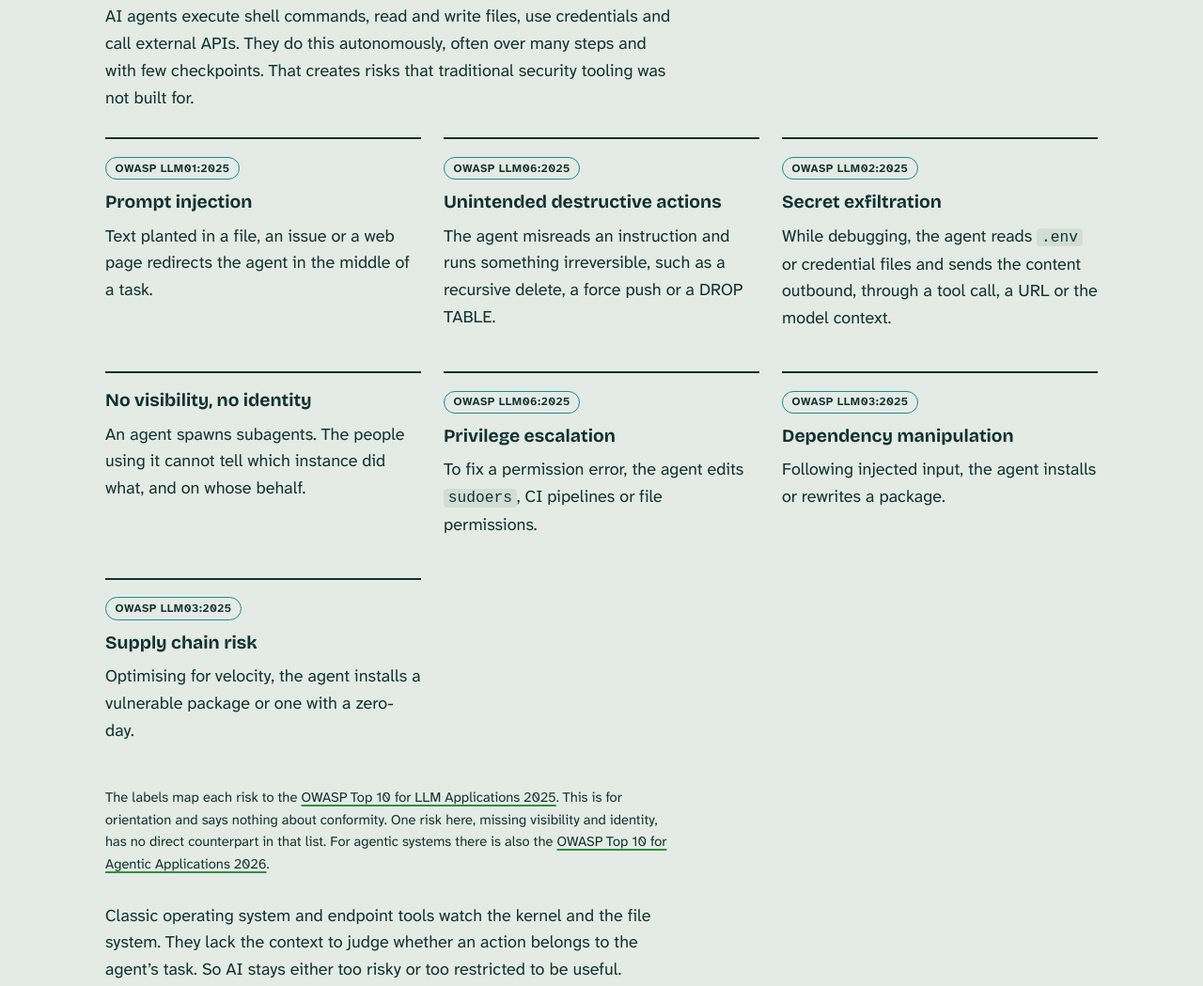
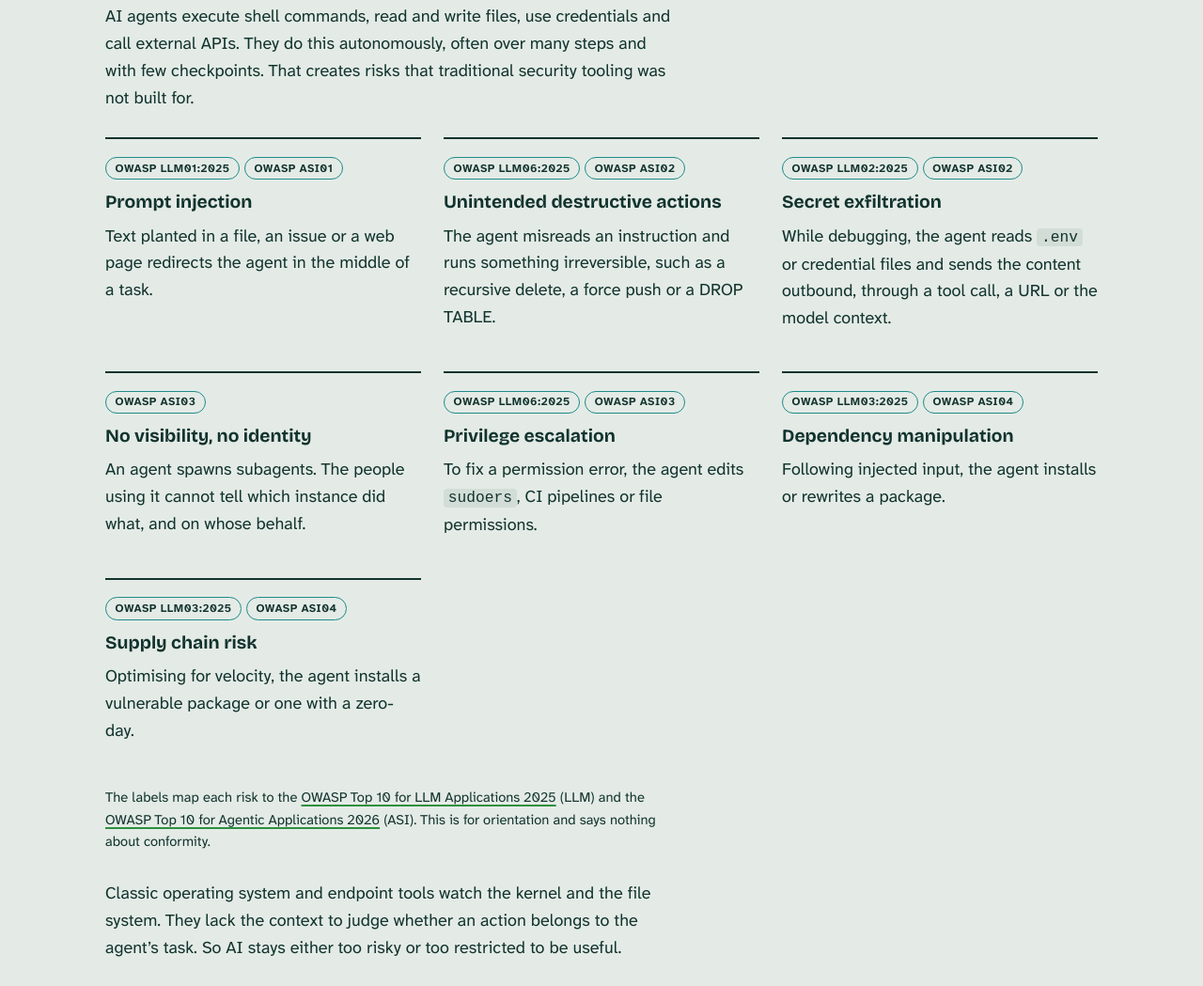
Before and after one commit to muka-dev/m-ko.de, a plain HTML site: page emergency/index.html in a window 1280 px wide. Shown: the part 2164-3213 px from the top of the page at 94% size. Drawn offline with Linux system fonts and the light colour scheme.

Commit message:
Emergency page: label threats with OWASP Agentic Top 10 (ASI) entries
Co-Authored-By: Claude Sonnet 5.5 <noreply@anthropic.com>
Claude-Session: https://claude.ai/code/session_012bsEFY4g5wCTYFViRBobr1

```diff
--- a/css/style.css
+++ b/css/style.css
@@ -1389,5 +1389,5 @@ html:not(.js) .stop__dot { left: 50%; }
 .threats li { border-top: 2px solid var(--ink); padding-top: 0.9rem; }
 .threats strong { display: block; font-family: var(--display); font-size: 1.2rem; margin-bottom: 0.35rem; }
 .threats code { font-size: 0.9em; background: color-mix(in srgb, var(--ink) 8%, transparent); padding: 0.05em 0.3em; border-radius: 4px; }
-.threats__tag { display: inline-block; margin-bottom: 0.55rem; padding: 0.1rem 0.6rem; border: 1.5px solid var(--lagoon); border-radius: 999px; font-size: 0.75rem; font-weight: 700; letter-spacing: 0.04em; color: var(--ink); }
+.threats__tag { display: inline-block; margin: 0 0.3rem 0.55rem 0; padding: 0.1rem 0.6rem; border: 1.5px solid var(--lagoon); border-radius: 999px; font-size: 0.75rem; font-weight: 700; letter-spacing: 0.04em; color: var(--ink); }
 .sos__note { max-width: 46rem; margin: 0 0 1.75rem; font-size: 0.92rem; }
--- a/emergency/index.html
+++ b/emergency/index.html
@@ -111,15 +111,15 @@
         <h2><span lang="en">Threat model for AI agents</span><span lang="de">Bedrohungsmodell für KI-Agenten</span><span lang="pt">Modelo de ameaças para agentes de IA</span></h2>
         <p class="sos__intro" lang="en">AI agents execute shell commands, read and write files, use credentials and call external APIs. They do this autonomously, often over many steps and with few checkpoints. That creates risks that traditional security tooling was not built for.</p><p class="sos__intro" lang="de">KI-Agenten führen Shell-Befehle aus, lesen und schreiben Dateien, nutzen Zugangsdaten und rufen externe APIs auf. Sie tun das autonom, oft über viele Schritte und mit wenigen Kontrollpunkten. Daraus entstehen Risiken, für die klassische Sicherheitswerkzeuge nicht gebaut wurden.</p><p class="sos__intro" lang="pt">Os agentes de IA executam comandos de shell, leem e escrevem ficheiros, usam credenciais e chamam APIs externas. Fazem-no de forma autónoma, muitas vezes ao longo de muitos passos e com poucos pontos de controlo. Daí surgem riscos para os quais as ferramentas de segurança tradicionais não foram concebidas.</p>
         <ul class="threats">
-<li><span class="threats__tag">OWASP LLM01:2025</span><strong lang="en">Prompt injection</strong><strong lang="de">Prompt Injection</strong><strong lang="pt">Prompt injection</strong><p lang="en">Text planted in a file, an issue or a web page redirects the agent in the middle of a task.</p><p lang="de">Eingeschleuster Text in einer Datei, einem Issue oder auf einer Webseite lenkt den Agenten mitten in der Aufgabe um.</p><p lang="pt">Texto plantado num ficheiro, num issue ou numa página web desvia o agente a meio de uma tarefa.</p></li>
-<li><span class="threats__tag">OWASP LLM06:2025</span><strong lang="en">Unintended destructive actions</strong><strong lang="de">Unbeabsichtigte destruktive Aktionen</strong><strong lang="pt">Ações destrutivas não intencionais</strong><p lang="en">The agent misreads an instruction and runs something irreversible, such as a recursive delete, a force push or a DROP TABLE.</p><p lang="de">Der Agent deutet eine Anweisung falsch und führt einen nicht umkehrbaren Befehl aus, etwa ein rekursives Löschen, einen Force-Push oder ein DROP TABLE.</p><p lang="pt">O agente interpreta mal uma instrução e executa algo irreversível, como uma eliminação recursiva, um force push ou um DROP TABLE.</p></li>
-<li><span class="threats__tag">OWASP LLM02:2025</span><strong lang="en">Secret exfiltration</strong><strong lang="de">Abfluss von Geheimnissen</strong><strong lang="pt">Fuga de segredos</strong><p lang="en">While debugging, the agent reads <code>.env</code> or credential files and sends the content outbound, through a tool call, a URL or the model context.</p><p lang="de">Beim Debuggen liest der Agent <code>.env</code> oder Zugangsdaten-Dateien und überträgt den Inhalt nach außen, über einen Tool-Aufruf, eine URL oder den Modellkontext.</p><p lang="pt">Ao depurar, o agente lê <code>.env</code> ou ficheiros de credenciais e envia o conteúdo para fora, através de uma chamada a uma ferramenta, de um URL ou do contexto do modelo.</p></li>
-<li><strong lang="en">No visibility, no identity</strong><strong lang="de">Fehlende Sichtbarkeit und Identität</strong><strong lang="pt">Sem visibilidade nem identidade</strong><p lang="en">An agent spawns subagents. The people using it cannot tell which instance did what, and on whose behalf.</p><p lang="de">Ein Agent startet Subagenten. Für die Nutzenden bleibt unklar, welche Instanz was in wessen Auftrag getan hat.</p><p lang="pt">Um agente cria subagentes. Quem o usa não consegue saber que instância fez o quê, nem em nome de quem.</p></li>
-<li><span class="threats__tag">OWASP LLM06:2025</span><strong lang="en">Privilege escalation</strong><strong lang="de">Rechteausweitung</strong><strong lang="pt">Escalada de privilégios</strong><p lang="en">To fix a permission error, the agent edits <code>sudoers</code>, CI pipelines or file permissions.</p><p lang="de">Um einen Berechtigungsfehler zu beheben, ändert der Agent <code>sudoers</code>, CI-Pipelines oder Dateirechte.</p><p lang="pt">Para corrigir um erro de permissões, o agente altera o <code>sudoers</code>, pipelines de CI ou permissões de ficheiros.</p></li>
-<li><span class="threats__tag">OWASP LLM03:2025</span><strong lang="en">Dependency manipulation</strong><strong lang="de">Manipulation von Abhängigkeiten</strong><strong lang="pt">Manipulação de dependências</strong><p lang="en">Following injected input, the agent installs or rewrites a package.</p><p lang="de">Auf Anweisung aus eingeschleustem Input installiert oder überschreibt der Agent ein Paket.</p><p lang="pt">Seguindo uma instrução injetada, o agente instala ou reescreve um pacote.</p></li>
-<li><span class="threats__tag">OWASP LLM03:2025</span><strong lang="en">Supply chain risk</strong><strong lang="de">Risiko in der Lieferkette</strong><strong lang="pt">Risco na cadeia de abastecimento</strong><p lang="en">Optimising for velocity, the agent installs a vulnerable package or one with a zero-day.</p><p lang="de">Der Agent optimiert auf Geschwindigkeit und installiert dabei ein verwundbares oder ein 0-Day-behaftetes Paket.</p><p lang="pt">Ao otimizar a velocidade, o agente instala um pacote vulnerável ou com uma vulnerabilidade zero-day.</p></li>
+<li><span class="threats__tag" title="Prompt Injection">OWASP LLM01:2025</span><span class="threats__tag" title="Agent Goal Hijack">OWASP ASI01</span><strong lang="en">Prompt injection</strong><strong lang="de">Prompt Injection</strong><strong lang="pt">Prompt injection</strong><p lang="en">Text planted in a file, an issue or a web page redirects the agent in the middle of a task.</p><p lang="de">Eingeschleuster Text in einer Datei, einem Issue oder auf einer Webseite lenkt den Agenten mitten in der Aufgabe um.</p><p lang="pt">Texto plantado num ficheiro, num issue ou numa página web desvia o agente a meio de uma tarefa.</p></li>
+<li><span class="threats__tag" title="Excessive Agency">OWASP LLM06:2025</span><span class="threats__tag" title="Tool Misuse and Exploitation">OWASP ASI02</span><strong lang="en">Unintended destructive actions</strong><strong lang="de">Unbeabsichtigte destruktive Aktionen</strong><strong lang="pt">Ações destrutivas não intencionais</strong><p lang="en">The agent misreads an instruction and runs something irreversible, such as a recursive delete, a force push or a DROP TABLE.</p><p lang="de">Der Agent deutet eine Anweisung falsch und führt einen nicht umkehrbaren Befehl aus, etwa ein rekursives Löschen, einen Force-Push oder ein DROP TABLE.</p><p lang="pt">O agente interpreta mal uma instrução e executa algo irreversível, como uma eliminação recursiva, um force push ou um DROP TABLE.</p></li>
+<li><span class="threats__tag" title="Sensitive Information Disclosure">OWASP LLM02:2025</span><span class="threats__tag" title="Tool Misuse and Exploitation">OWASP ASI02</span><strong lang="en">Secret exfiltration</strong><strong lang="de">Abfluss von Geheimnissen</strong><strong lang="pt">Fuga de segredos</strong><p lang="en">While debugging, the agent reads <code>.env</code> or credential files and sends the content outbound, through a tool call, a URL or the model context.</p><p lang="de">Beim Debuggen liest der Agent <code>.env</code> oder Zugangsdaten-Dateien und überträgt den Inhalt nach außen, über einen Tool-Aufruf, eine URL oder den Modellkontext.</p><p lang="pt">Ao depurar, o agente lê <code>.env</code> ou ficheiros de credenciais e envia o conteúdo para fora, através de uma chamada a uma ferramenta, de um URL ou do contexto do modelo.</p></li>
+<li><span class="threats__tag" title="Identity and Privilege Abuse">OWASP ASI03</span><strong lang="en">No visibility, no identity</strong><strong lang="de">Fehlende Sichtbarkeit und Identität</strong><strong lang="pt">Sem visibilidade nem identidade</strong><p lang="en">An agent spawns subagents. The people using it cannot tell which instance did what, and on whose behalf.</p><p lang="de">Ein Agent startet Subagenten. Für die Nutzenden bleibt unklar, welche Instanz was in wessen Auftrag getan hat.</p><p lang="pt">Um agente cria subagentes. Quem o usa não consegue saber que instância fez o quê, nem em nome de quem.</p></li>
+<li><span class="threats__tag" title="Excessive Agency">OWASP LLM06:2025</span><span class="threats__tag" title="Identity and Privilege Abuse">OWASP ASI03</span><strong lang="en">Privilege escalation</strong><strong lang="de">Rechteausweitung</strong><strong lang="pt">Escalada de privilégios</strong><p lang="en">To fix a permission error, the agent edits <code>sudoers</code>, CI pipelines or file permissions.</p><p lang="de">Um einen Berechtigungsfehler zu beheben, ändert der Agent <code>sudoers</code>, CI-Pipelines oder Dateirechte.</p><p lang="pt">Para corrigir um erro de permissões, o agente altera o <code>sudoers</code>, pipelines de CI ou permissões de ficheiros.</p></li>
+<li><span class="threats__tag" title="Supply Chain">OWASP LLM03:2025</span><span class="threats__tag" title="Agentic Supply Chain Vulnerabilities">OWASP ASI04</span><strong lang="en">Dependency manipulation</strong><strong lang="de">Manipulation von Abhängigkeiten</strong><strong lang="pt">Manipulação de dependências</strong><p lang="en">Following injected input, the agent installs or rewrites a package.</p><p lang="de">Auf Anweisung aus eingeschleustem Input installiert oder überschreibt der Agent ein Paket.</p><p lang="pt">Seguindo uma instrução injetada, o agente instala ou reescreve um pacote.</p></li>
+<li><span class="threats__tag" title="Supply Chain">OWASP LLM03:2025</span><span class="threats__tag" title="Agentic Supply Chain Vulnerabilities">OWASP ASI04</span><strong lang="en">Supply chain risk</strong><strong lang="de">Risiko in der Lieferkette</strong><strong lang="pt">Risco na cadeia de abastecimento</strong><p lang="en">Optimising for velocity, the agent installs a vulnerable package or one with a zero-day.</p><p lang="de">Der Agent optimiert auf Geschwindigkeit und installiert dabei ein verwundbares oder ein 0-Day-behaftetes Paket.</p><p lang="pt">Ao otimizar a velocidade, o agente instala um pacote vulnerável ou com uma vulnerabilidade zero-day.</p></li>
         </ul>
-        <p class="sos__note" lang="en">The labels map each risk to the <a href="https://genai.owasp.org/llm-top-10/">OWASP Top 10 for LLM Applications 2025</a>. This is for orientation and says nothing about conformity. One risk here, missing visibility and identity, has no direct counterpart in that list. For agentic systems there is also the <a href="https://genai.owasp.org/resource/owasp-top-10-for-agentic-applications-for-2026/">OWASP Top 10 for Agentic Applications 2026</a>.</p><p class="sos__note" lang="de">Die Etiketten ordnen jedes Risiko den <a href="https://genai.owasp.org/llm-top-10/">OWASP Top 10 für LLM-Anwendungen 2025</a> zu. Das dient der Orientierung und sagt nichts über Konformität aus. Ein Risiko hier, fehlende Sichtbarkeit und Identität, hat in dieser Liste keine direkte Entsprechung. Für agentische Systeme gibt es zusätzlich die <a href="https://genai.owasp.org/resource/owasp-top-10-for-agentic-applications-for-2026/">OWASP Top 10 for Agentic Applications 2026</a>.</p><p class="sos__note" lang="pt">As etiquetas associam cada risco ao <a href="https://genai.owasp.org/llm-top-10/">OWASP Top 10 para aplicações LLM 2025</a>. Serve de orientação e não diz nada sobre conformidade. Um risco aqui, a falta de visibilidade e identidade, não tem equivalente direto nessa lista. Para sistemas agênticos existe ainda o <a href="https://genai.owasp.org/resource/owasp-top-10-for-agentic-applications-for-2026/">OWASP Top 10 for Agentic Applications 2026</a>.</p>
+        <p class="sos__note" lang="en">The labels map each risk to the <a href="https://genai.owasp.org/llm-top-10/">OWASP Top 10 for LLM Applications 2025</a> (LLM) and the <a href="https://genai.owasp.org/resource/owasp-top-10-for-agentic-applications-for-2026/">OWASP Top 10 for Agentic Applications 2026</a> (ASI). This is for orientation and says nothing about conformity.</p><p class="sos__note" lang="de">Die Etiketten ordnen jedes Risiko den <a href="https://genai.owasp.org/llm-top-10/">OWASP Top 10 für LLM-Anwendungen 2025</a> (LLM) und den <a href="https://genai.owasp.org/resource/owasp-top-10-for-agentic-applications-for-2026/">OWASP Top 10 for Agentic Applications 2026</a> (ASI) zu. Das dient der Orientierung und sagt nichts über Konformität aus.</p><p class="sos__note" lang="pt">As etiquetas associam cada risco ao <a href="https://genai.owasp.org/llm-top-10/">OWASP Top 10 para aplicações LLM 2025</a> (LLM) e ao <a href="https://genai.owasp.org/resource/owasp-top-10-for-agentic-applications-for-2026/">OWASP Top 10 for Agentic Applications 2026</a> (ASI). Serve de orientação e não diz nada sobre conformidade.</p>
         <p class="sos__intro" lang="en">Classic operating system and endpoint tools watch the kernel and the file system. They lack the context to judge whether an action belongs to the agent’s task. So AI stays either too risky or too restricted to be useful.</p><p class="sos__intro" lang="de">Klassische Betriebssystem- und Endpoint-Werkzeuge überwachen Kernel und Dateisystem. Ihnen fehlt der Kontext, um zu beurteilen, ob eine Aktion zur Aufgabe des Agenten gehört. Dadurch bleibt KI entweder zu riskant oder zu eingeschränkt, um nützlich zu sein.</p><p class="sos__intro" lang="pt">As ferramentas clássicas de sistema operativo e de endpoint vigiam o kernel e o sistema de ficheiros. Falta-lhes o contexto para avaliar se uma ação pertence à tarefa do agente. Assim, a IA fica ou demasiado arriscada ou demasiado limitada para ser útil.</p>
       </div>
     </section>
```
